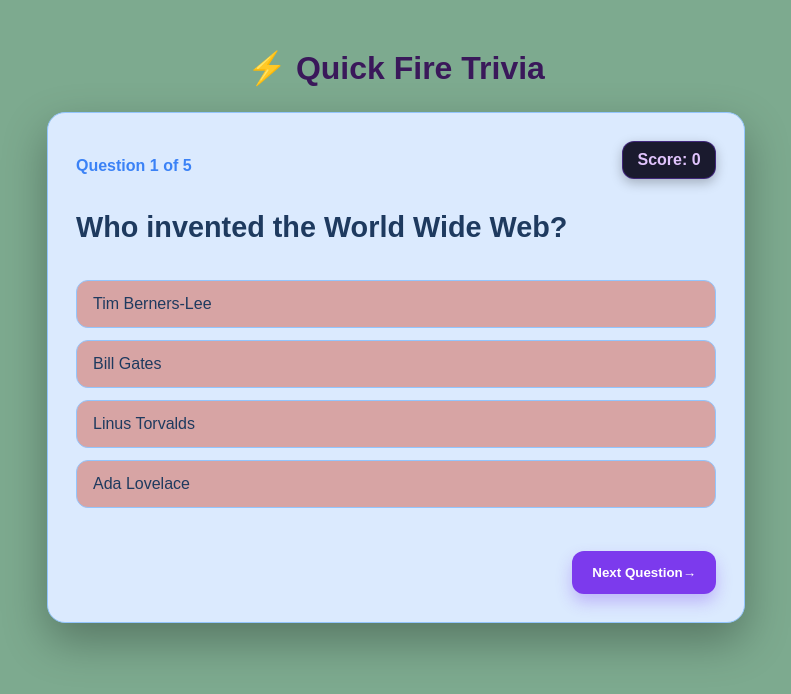
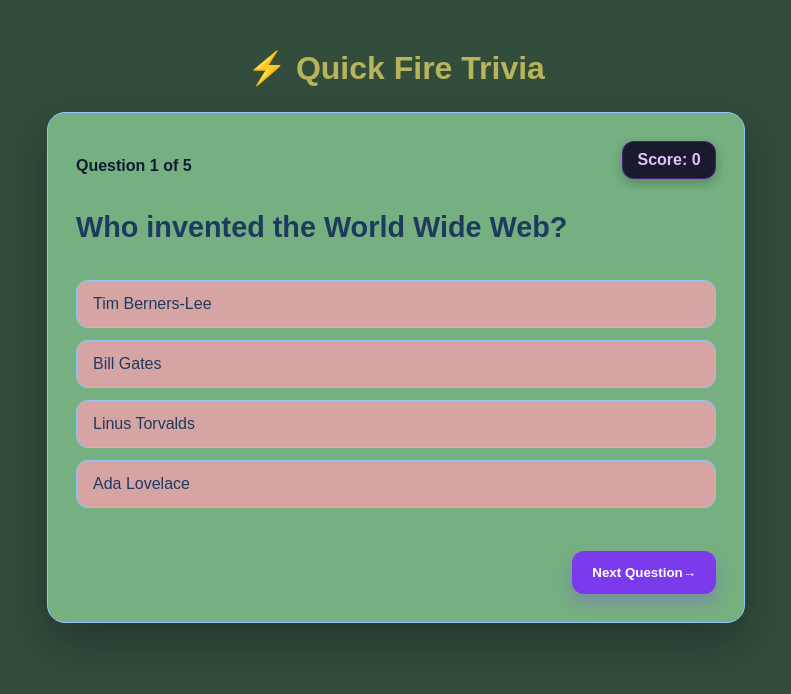
Before and after one commit to ZinWai0506/trivia-game, a plain HTML site: page index.html in a window 1280 px wide. Shown: the whole page, without its empty margins (244-1035 px from the left). Drawn offline with Linux system fonts and the light colour scheme.

Commit message:
final changes to trivia

```diff
--- a/styles.css
+++ b/styles.css
@@ -1,6 +1,6 @@
 body {
     font-family: Arial, sans-serif;
-    background: #7daa8f;
+    background: #324d3c;
     color: #e0c3fc;
     padding: 20px;
 }
@@ -11,7 +11,7 @@ header {
 }
 
 #game-title {
-    color: #3a185a;
+    color: #b7b45b;
     margin-bottom: 10px;
     font-size: 2rem;
 }
@@ -38,7 +38,7 @@ header {
     display: flex;
     flex-direction: column;
     align-items: stretch;
-    background: #dbeafe;
+    background: #76b081;
     width: min(100%, 640px);
     max-width: 640px;
     margin: 0 auto;
@@ -50,7 +50,7 @@ header {
 }
 
 #question-number {
-    color: #3b82f6;
+    color: #0f1c32;
     font-weight: 600;
 }
 
```
Also changed, not shown: foreach.js (added, +11 -0 lines), script.js (line endings or trailing spaces).
